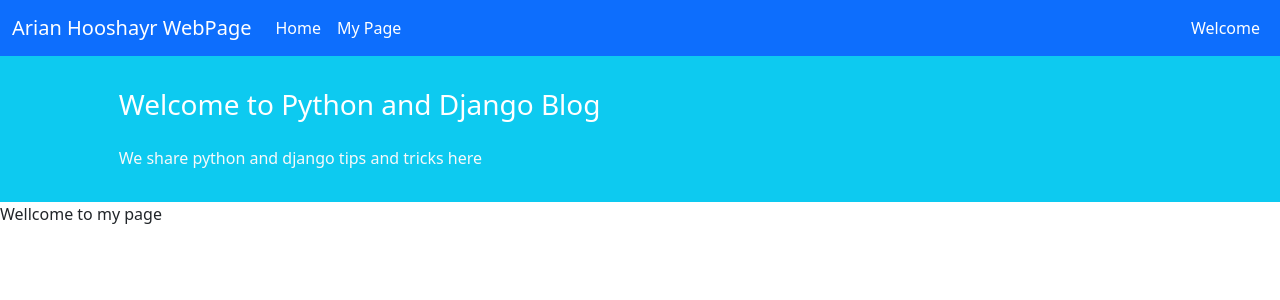
After one commit to arianhooshyar/bookStore_django, a Django app: page /arian/ in a window 1280 px wide. The commit adds this page. Shown: the top 300 px of the page. Run offline with Django 4.2, Linux system fonts and the light colour scheme.

Commit message:
creat my page

```diff
--- a/bookstore/pages/url.py
+++ b/bookstore/pages/url.py
@@ -1,8 +1,9 @@
 from django.urls import path
-from .views import HomePageView
+from .views import HomePageView, ArianPageView
 urlpatterns = [
 
     path('', HomePageView.as_view(), name='home'),
+    path('arian/', ArianPageView.as_view(), name='arianPage')
 
     #  path('account/', include('django.urls')),
 ]
--- a/bookstore/pages/views.py
+++ b/bookstore/pages/views.py
@@ -3,4 +3,8 @@
 
 
 class HomePageView(TemplateView):
-    template_name = 'home.html'
+    template_name = 'home/home.html'
+
+
+class ArianPageView(TemplateView):
+    template_name = 'home/ArianPage.html'
--- a/bookstore/templates/_base.html
+++ b/bookstore/templates/_base.html
@@ -18,6 +18,7 @@
         <div class="collapse navbar-collapse" id="navbarNavAltMarkup">
             <div class="navbar-nav">
                 <a class="nav-link active" aria-current="page" href="{% url 'home' %}">Home</a>
+                <a class="nav-link active" aria-current="page" href="{% url 'arianPage' %}">My Page</a>
                 {% if user.is_authenticated %}
                     <a class="nav-link active" aria-current="page" href="{% url 'logout' %}">logout</a>
                     <a class="nav-link active" aria-current="page" href="{% url 'password_change' %}">chang password</a>
--- a/bookstore/templates/book/book_list_view.html
+++ b/bookstore/templates/book/book_list_view.html
@@ -19,10 +19,6 @@
     <button class="text" type="submit"><a href="{% url 'Book_create_View' %}">Add Book</a></button>
     <br>
 
-
-
-
-
     <nav aria-label="Page navigation example">
         <ul class="pagination">
             {% if page_obj.has_previous %}
--- /dev/null
+++ b/bookstore/templates/home/ArianPage.html
@@ -0,0 +1,9 @@
+{% extends '_base.html' %}
+
+{% block page_title %}
+    Arian page
+{% endblock %}
+
+{% block content %}
+    <h>Wellcome to my page</h>
+{% endblock %}
```
Also changed, not shown: bookstore/db.sqlite3, bookstore/templates/home/home.html (renamed from bookstore/templates/home.html).
